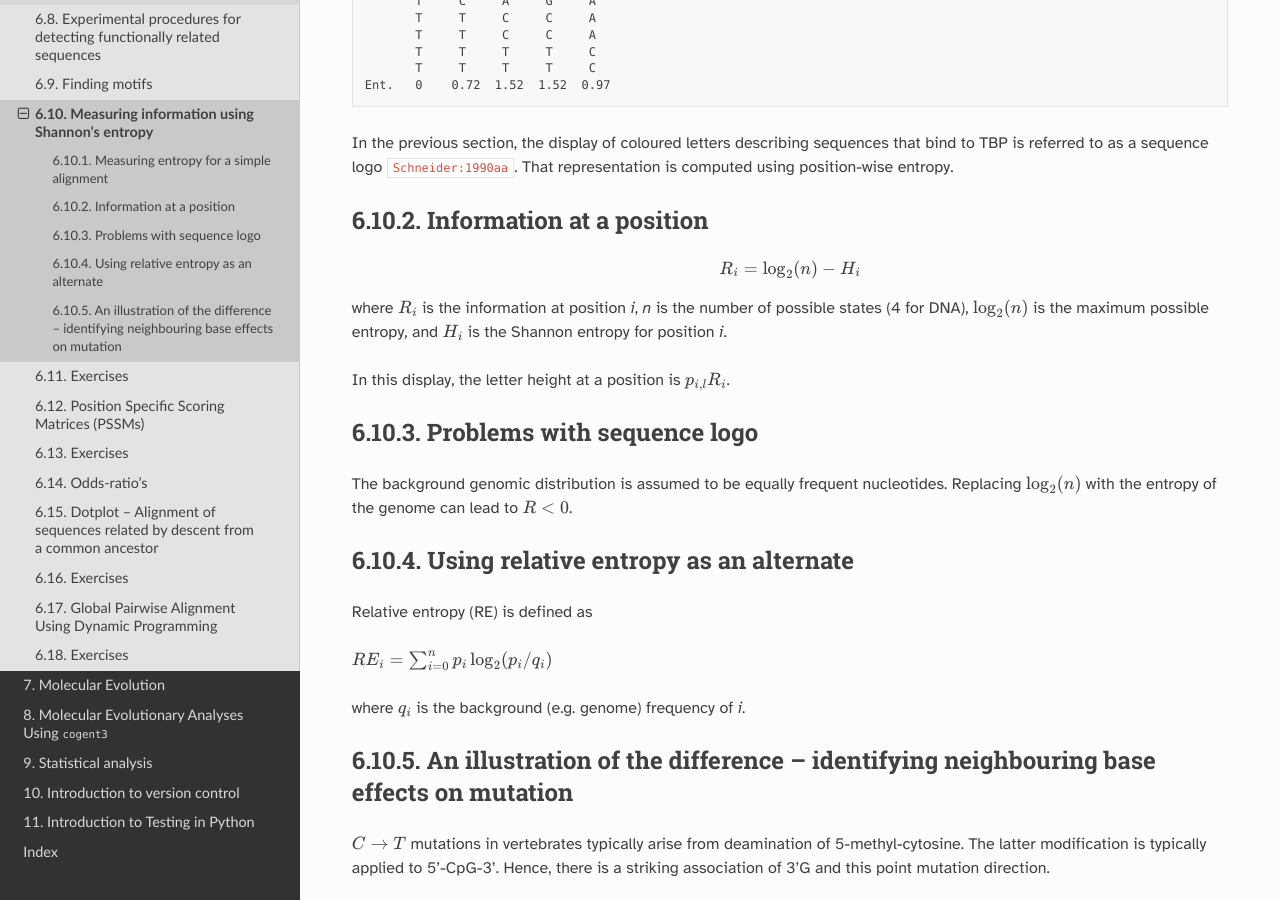
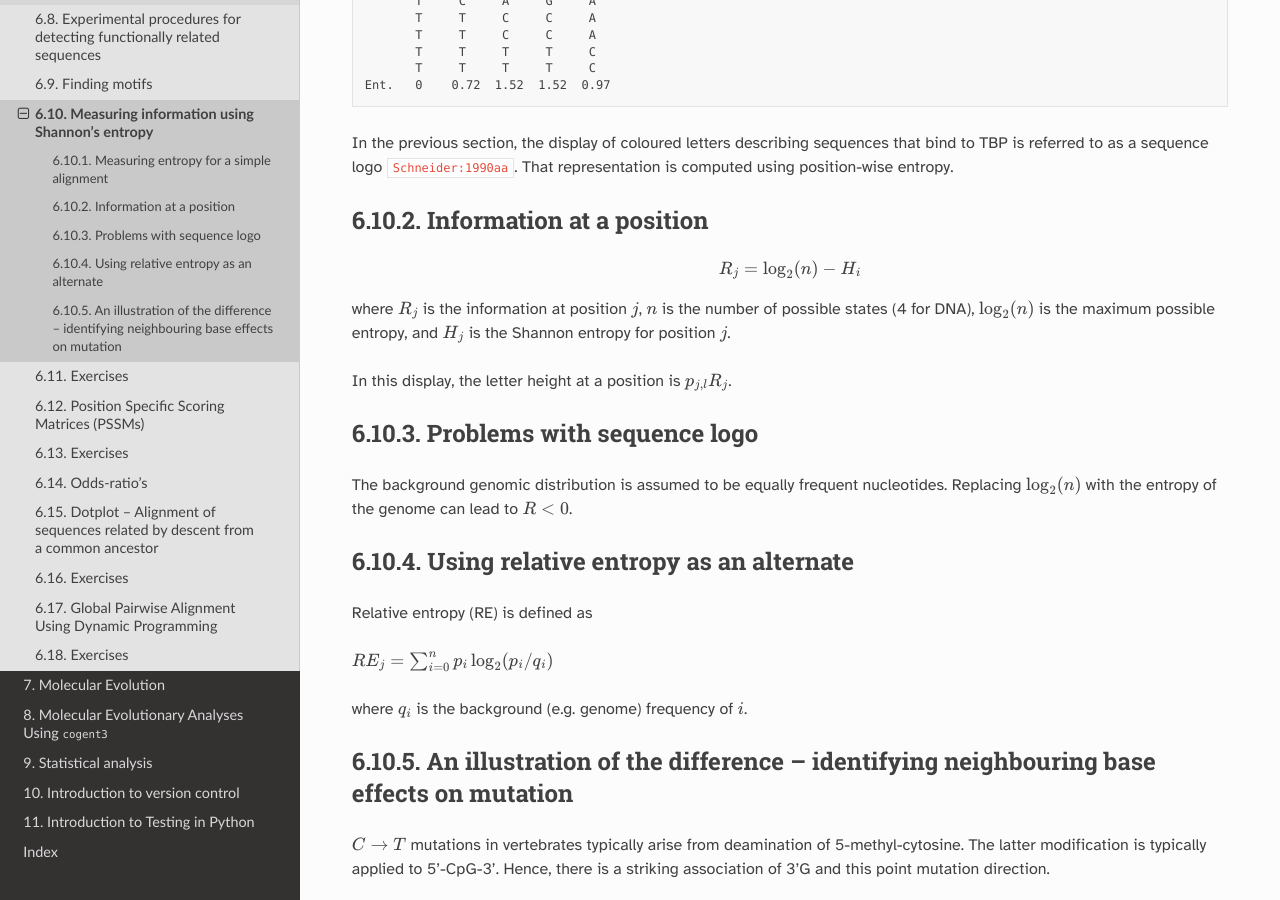
Before and after one commit to GavinHuttley/tib, a Sphinx documentation site: the page built from source/seqcomp/information.rst, in a window 1280 px wide and 900 px high, scrolled down 1060 px. Built offline with Sphinx 7.4.7 and the Read the Docs theme 2.0.0, drawn with Linux system fonts in a browser that asks for light colours; comment, search, counter and statistics services are not loaded; cross-references to code outside the pages are shown as plain code; some of the changed lines change nothing that is shown.

Commit message:
MAINT: fixed equation for information
[CHANGED] different indices for positions and bases

```diff
--- a/source/seqcomp/information.rst
+++ b/source/seqcomp/information.rst
@@ -53,11 +53,11 @@ Information at a position
 -------------------------
 
 .. math::
-    R_i=\log_2(n) - H_i
+    R_j=\log_2(n) - H_i
 
-where :math:`R_i` is the information at position *i*, *n* is the number of possible states (4 for DNA), :math:`\log_2(n)` is the maximum possible entropy, and :math:`H_i` is the Shannon entropy for position *i*.
+where :math:`R_j` is the information at position :math:`j`, :math:`n` is the number of possible states (4 for DNA), :math:`\log_2(n)` is the maximum possible entropy, and :math:`H_j` is the Shannon entropy for position :math:`j`.
 
-In this display, the letter height at a position is :math:`p_{i,l} R_i`.
+In this display, the letter height at a position is :math:`p_{j,l} R_j`.
 
 Problems with sequence logo
 ---------------------------
@@ -69,9 +69,9 @@ Using relative entropy as an alternate
 
 Relative entropy (`RE`) is defined as
 
-:math:`RE_i = \sum_{i=0}^n p_i \log_2(p_i / q_i)`
+:math:`RE_j = \sum_{i=0}^n p_i \log_2(p_i / q_i)`
 
-where :math:`q_i` is the background (e.g. genome) frequency of *i*.
+where :math:`q_i` is the background (e.g. genome) frequency of :math:`i`.
 
 An illustration of the difference -- identifying neighbouring base effects on mutation
 --------------------------------------------------------------------------------------
```
